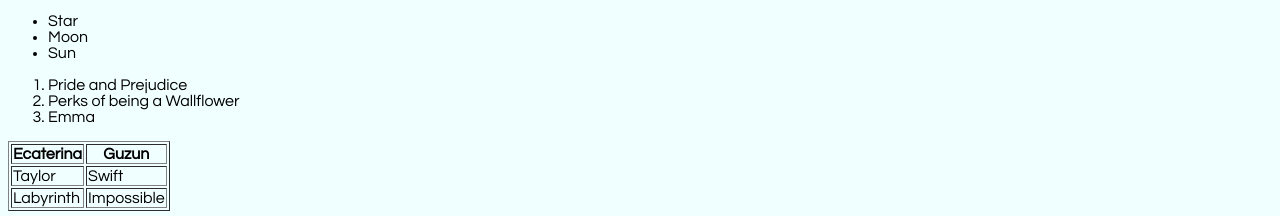
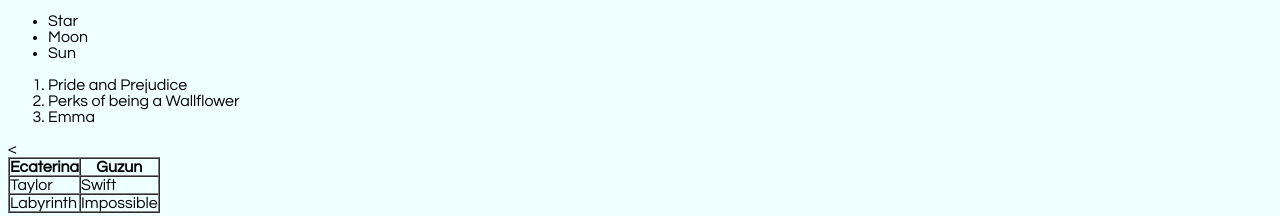
Before and after one commit to ecaterinaguzun/ecaterina, a plain HTML site: page index.html in a window 1280 px wide. Shown: the part 741-957 px from the top of the page. Drawn offline with Linux system fonts and the light colour scheme.

Commit message:
Update index.html

```diff
--- a/index.html
+++ b/index.html
@@ -69,7 +69,8 @@ h1 {
     </ol>
 
     <!-- Table -->
-    <table border="1">
+    <table cellspacing="0" cellpadding="0" border="1">
+        <
         <tr>
             <th>Ecaterina</th>
             <th>Guzun</th>
```
